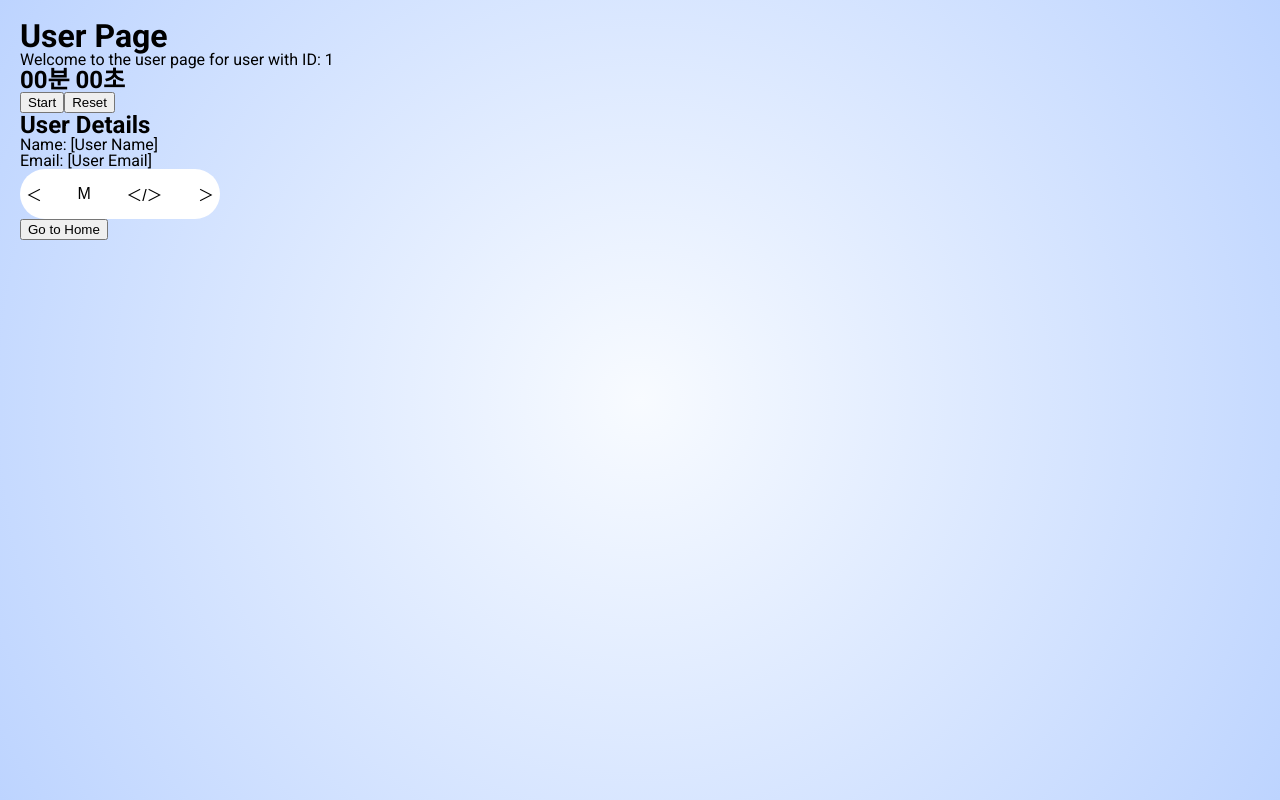
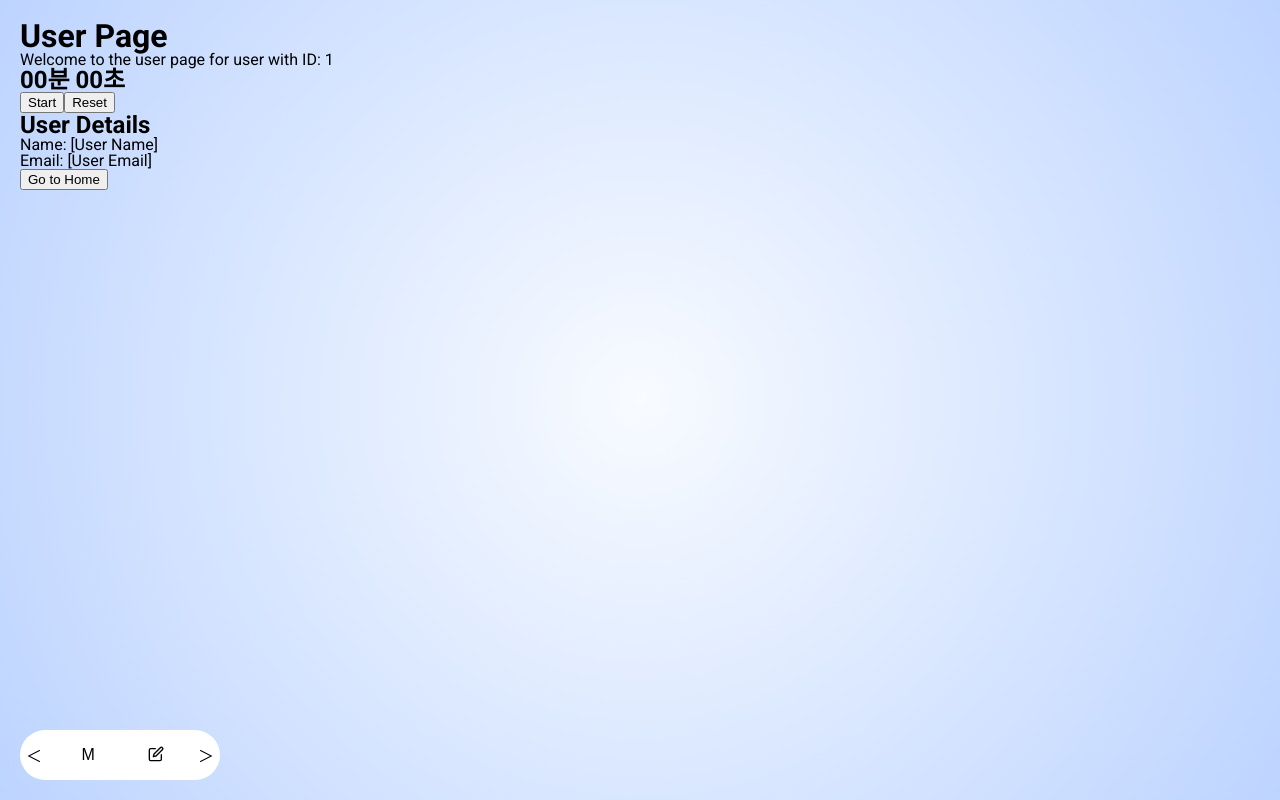
Before and after one commit to mynameSumin/dang-il-frontend, a React (Create React App) app: page /user/1 in a window 1280 px wide. Built offline with nearby package versions, Linux system fonts and the light colour scheme.

Commit message:
feat : 개인페이지 메뉴 버튼 기능 추가 및 최대 id 도달했을때 화살표 연하게 디자인

```diff
--- a/src/pages/UserPage.js
+++ b/src/pages/UserPage.js
@@ -1,12 +1,15 @@
-import React, { useState } from 'react';
+import React, { useState, useRef, useEffect } from 'react';
 import { useParams, useNavigate } from 'react-router-dom';
 import Clock from '../components/Clock.js';
 import "../styles/UserPage.css";
+import { FiEdit } from "react-icons/fi"
 
 const UserPage = () => {
   const { userId } = useParams(); // URL에서 userId를 받아옴
   const navigate = useNavigate();
-  const minUserId = 0; // 최소 사용자 ID 설정 (1로 변경)
+  const [isDropdownOpen, setIsDropdownOpen] = useState(false); // 드롭다운 상태 추가
+  const dropdownRef = useRef(null); // 드롭다운 메뉴의 참조
+  const minUserId = 0; // 최소 사용자 ID 설정
   const maxUserId = 8; // 최대 사용자 ID 설정
 
   // 이전 사용자로 이동하는 함수
@@ -30,6 +33,28 @@ const UserPage = () => {
     navigate('/'); // 메인 페이지로 이동
   };
 
+  const toggleDropdown = (e) => {
+    e.stopPropagation(); // 이벤트 전파 방지
+    setIsDropdownOpen(!isDropdownOpen);
+  };
+
+  useEffect(() => {
+    //화면 바깥 클릭하면 토글 목록 닫힘
+    const handleClickOutside = (event) => {
+      if (dropdownRef.current && !dropdownRef.current.contains(event.target)) {
+        setIsDropdownOpen(false);
+      }
+    };
+
+    // 전역 클릭 이벤트 등록
+    document.addEventListener("click", handleClickOutside);
+
+    // 컴포넌트 언마운트 시 이벤트 제거
+    return () => {
+      document.removeEventListener("click", handleClickOutside);
+    };
+  }, [isDropdownOpen]);
+
   return (
     <div style={{ padding: '20px' }}>
       <h1>User Page</h1>
@@ -44,7 +69,7 @@ const UserPage = () => {
           <button
             onClick={handlePrevUser}
             disabled={parseInt(userId) === minUserId}
-            className={`control-button ${parseInt(userId) === minUserId ? 'disabled' : ''}`}
+            className={`control-button ${parseInt(userId) === minUserId ? 'invisible' : ''}`}
           >
             <span className="icon">＜</span>
           </button>
@@ -52,18 +77,25 @@ const UserPage = () => {
           <button className="control-button">
             <span className="icon">M</span>
           </button>
-          <button className="control-button">
-            <span className="icon">＜/＞</span>
-          </button>
+          <span className={"dropdown-button"} onClick={toggleDropdown}>
+            <FiEdit/>
+          </span>
+            <div className={`dropdown-content ${isDropdownOpen ? 'active' : ''}`} ref={dropdownRef}>
+              <button>책</button>
+              <button>PDF</button>
+              <button>스탠드</button>
+              <button>메모</button>
+            </div>
           {/* 다음 사용자로 이동하는 버튼, 최대 사용자 ID를 초과하면 비활성화 */}
           <button
             onClick={handleNextUser}
             disabled={parseInt(userId) === maxUserId}
-            className={`control-button ${parseInt(userId) === maxUserId ? 'disabled' : ''}`}
+            className={`control-button ${parseInt(userId) === maxUserId ? 'invisible' : ''}`}
           >
             <span className="icon">＞</span>
           </button>
         </div>
+
         {/* 메인 페이지로 이동하는 버튼 */}
         <button onClick={handleGoHome} className="home-button">Go to Home</button>
       </div>
--- a/src/styles/UserPage.css
+++ b/src/styles/UserPage.css
@@ -1,4 +1,7 @@
 .settings {
+    position: absolute; /* 절대 위치 지정 */
+    bottom: 20px; /* 하단에서 20px 위쪽 */
+    left: 20px; /* 왼쪽에서 20px 오른쪽 */
     width: 200px;
     height: 50px;
     display: flex;
```
